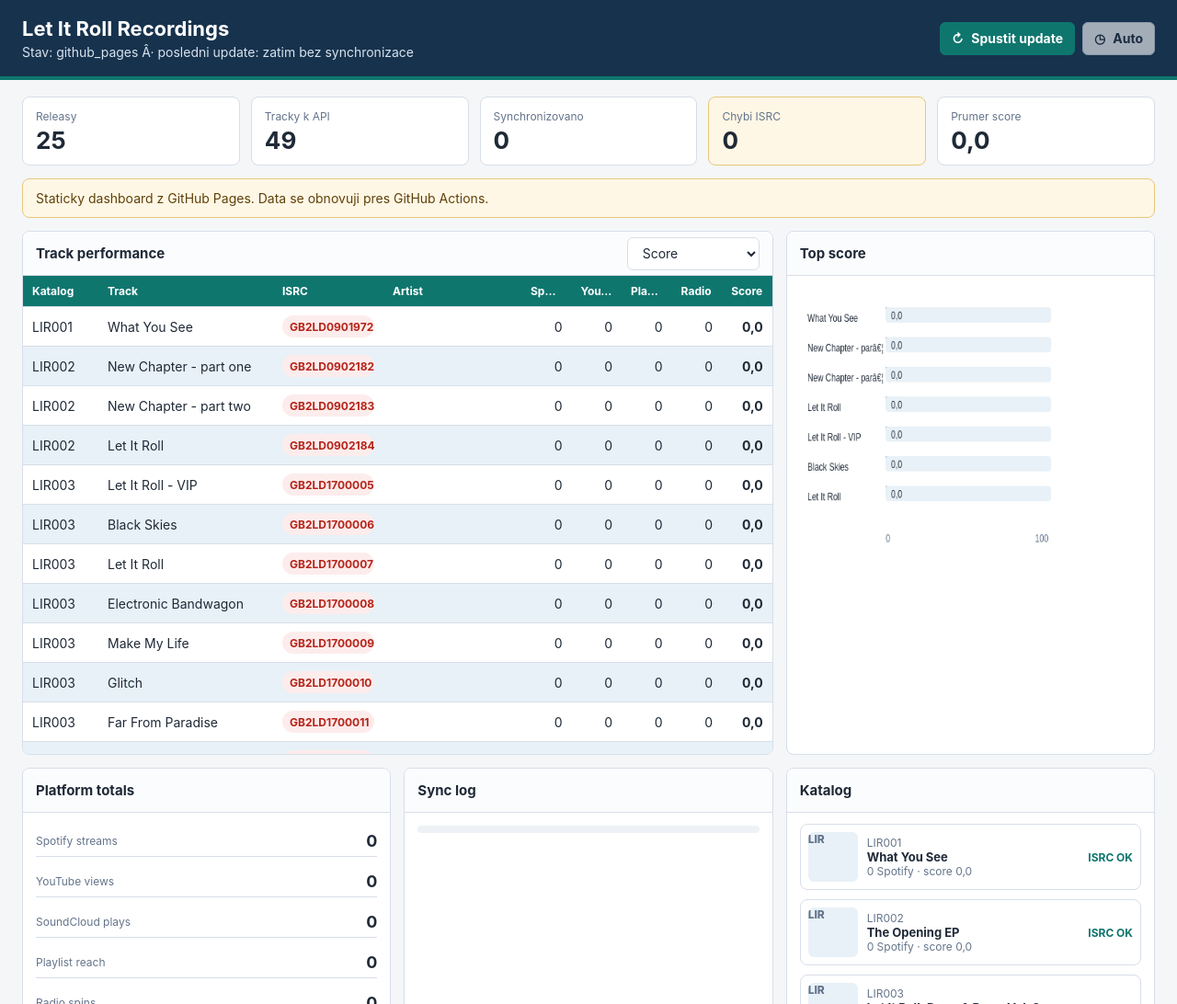
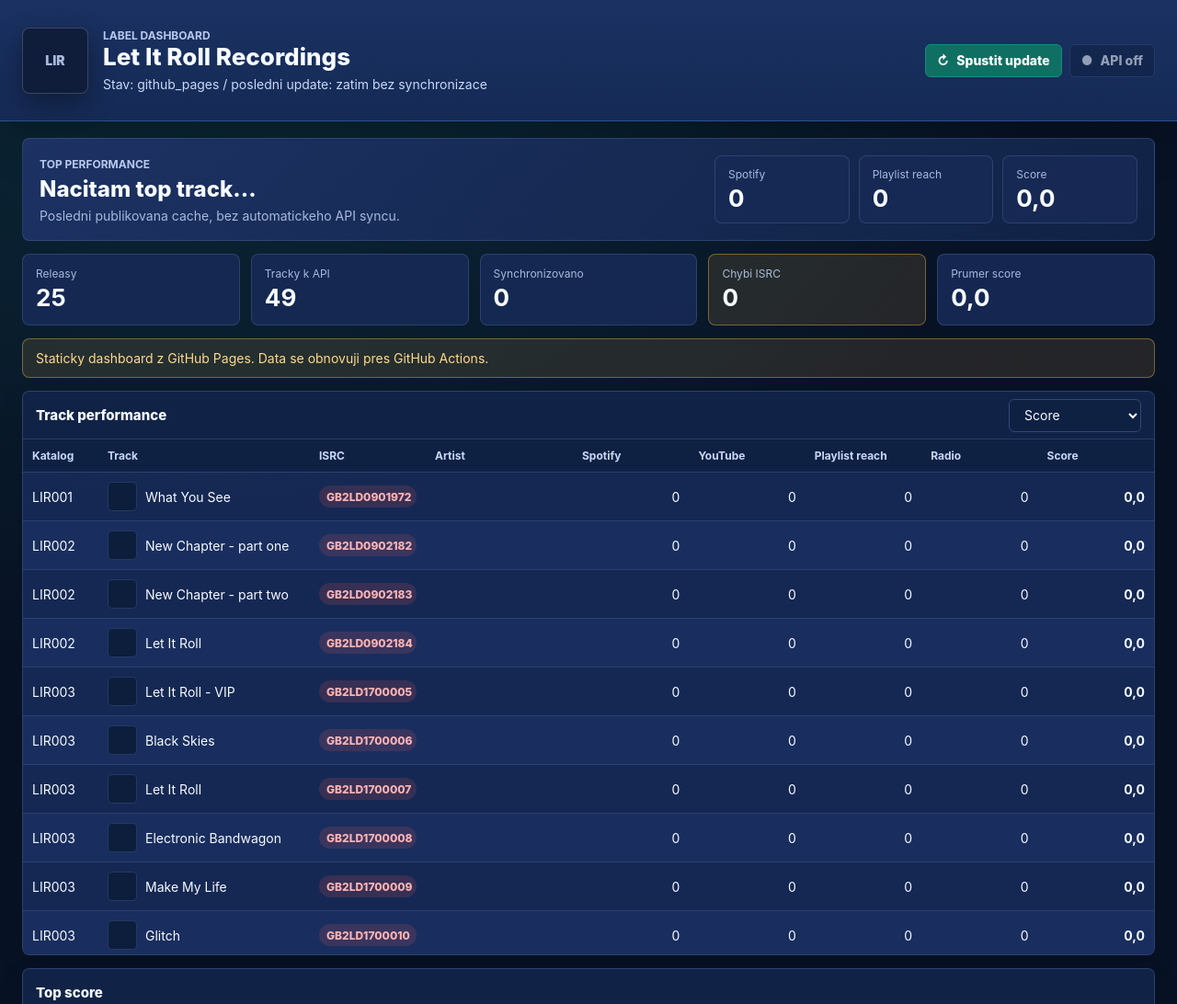
Before and after one commit to Dozikur/lir-recordings-dashboard, a website: page public/index.html in a window 1280 px wide. Shown: the top 1092 px of the page at 92% size. Drawn offline with Linux system fonts and the light colour scheme; no server answers; files whose address does not match are found by name.

Commit message:
Improve dashboard design mode

```diff
--- a/public/app.js
+++ b/public/app.js
@@ -28,6 +28,12 @@ const els = {
   progressBar: document.querySelector("#progressBar"),
   syncLog: document.querySelector("#syncLog"),
   releaseList: document.querySelector("#releaseList"),
+  heroCover: document.querySelector("#heroCover"),
+  heroTitle: document.querySelector("#heroTitle"),
+  heroMeta: document.querySelector("#heroMeta"),
+  heroSpotify: document.querySelector("#heroSpotify"),
+  heroPlaylist: document.querySelector("#heroPlaylist"),
+  heroScore: document.querySelector("#heroScore"),
 };
 
 els.syncButton.addEventListener("click", syncNow);
@@ -123,6 +129,7 @@ function render() {
   const summary = state.cache.summary || summarizeLocal(state.cache.tracks, state.catalog.releases);
   renderBanner();
   renderSummary(summary);
+  renderHero(state.cache.tracks);
   renderRows(state.cache.tracks);
   renderTotals(summary.totals || {});
   renderChart(state.cache.tracks);
@@ -159,7 +166,7 @@ function renderSummary(summary) {
   els.averageScore.textContent = decimal(summary.averageScore);
   const updated = state.cache?.updatedAt ? formatDateTime(state.cache.updatedAt) : "zatim bez synchronizace";
   const auth = state.config?.authMode === "not_configured" ? "bez API" : state.config?.authMode;
-  els.syncLine.textContent = `Stav: ${auth} Â· posledni update: ${updated}`;
+  els.syncLine.textContent = `Stav: ${auth} / posledni update: ${updated}`;
 }
 
 function renderRows(inputTracks) {
@@ -172,9 +179,14 @@ function renderRows(inputTracks) {
       const isrc = isMissing
         ? '<span class="pill missing">chybi ISRC</span>'
         : `<span class="pill ${status}">${escapeHtml(track.isrc)}</span>`;
+      const cover = track.imageUrl
+        ? `<img class="track-cover" src="${escapeHtml(track.imageUrl)}" alt="" loading="lazy" />`
+        : '<span class="track-cover track-cover-fallback"></span>';
       return `<tr>
         <td>${escapeHtml(track.catalogId || "")}</td>
-        <td title="${escapeHtml(track.release || "")}">${escapeHtml(track.track || "")}</td>
+        <td title="${escapeHtml(track.release || "")}">
+          <div class="track-cell">${cover}<span>${escapeHtml(track.track || "")}</span></div>
+        </td>
         <td>${isrc}</td>
         <td title="${escapeHtml(track.label || "")}">${escapeHtml(track.artist || "")}</td>
         <td class="num">${number(stats.spotifyStreams)}</td>
@@ -185,6 +197,24 @@ function renderRows(inputTracks) {
       </tr>`;
     })
     .join("");
+}
+
+function renderHero(tracks) {
+  const top = [...tracks]
+    .filter((track) => track.ok)
+    .sort((a, b) => (streamTotal(b) || b.score || 0) - (streamTotal(a) || a.score || 0))[0];
+  if (!top) return;
+
+  if (top.imageUrl) {
+    els.heroCover.innerHTML = `<img src="${escapeHtml(top.imageUrl)}" alt="" />`;
+  } else {
+    els.heroCover.textContent = top.catalogId || "LIR";
+  }
+  els.heroTitle.textContent = top.track || top.release || "Top track";
+  els.heroMeta.textContent = `${top.artist || "Unknown artist"} / ${top.catalogId || ""} / ${top.isrc || ""}`;
+  els.heroSpotify.textContent = number(top.stats?.spotifyStreams);
+  els.heroPlaylist.textContent = number(top.stats?.playlistReach);
+  els.heroScore.textContent = decimal(top.score || 0);
 }
 
 function sortTracks(tracks) {
--- a/public/index.html
+++ b/public/index.html
@@ -8,23 +8,40 @@
   </head>
   <body>
     <header class="topbar">
-      <div>
-        <h1>Let It Roll Recordings</h1>
-        <p id="syncLine">Nacitam dashboard...</p>
+      <div class="brand-lockup">
+        <div id="heroCover" class="hero-cover" aria-hidden="true">LIR</div>
+        <div>
+          <p class="eyebrow">Label dashboard</p>
+          <h1>Let It Roll Recordings</h1>
+          <p id="syncLine">Nacitam dashboard...</p>
+        </div>
       </div>
       <div class="actions">
-        <button id="syncButton" class="primary" type="button" title="Aktualizovat data">
+        <button id="syncButton" class="primary" type="button" title="Otevrit GitHub Actions">
           <span aria-hidden="true">↻</span>
-          <span>Aktualizovat</span>
+          <span>Otevrit workflow</span>
         </button>
-        <button id="autoButton" type="button" title="Automaticka aktualizace">
-          <span aria-hidden="true">◷</span>
-          <span>Auto</span>
+        <button id="autoButton" type="button" title="API sync je vypnuty pro design mode">
+          <span aria-hidden="true">●</span>
+          <span>API off</span>
         </button>
       </div>
     </header>
 
     <main>
+      <section class="hero-panel">
+        <div>
+          <span class="section-kicker">Top performance</span>
+          <h2 id="heroTitle">Nacitam top track...</h2>
+          <p id="heroMeta">Posledni publikovana cache, bez automatickeho API syncu.</p>
+        </div>
+        <div class="hero-stats">
+          <div><span>Spotify</span><strong id="heroSpotify">0</strong></div>
+          <div><span>Playlist reach</span><strong id="heroPlaylist">0</strong></div>
+          <div><span>Score</span><strong id="heroScore">0,0</strong></div>
+        </div>
+      </section>
+
       <section class="status-strip" aria-label="Stav">
         <div class="metric">
           <span>Releasy</span>
--- a/public/styles.css
+++ b/public/styles.css
@@ -1,17 +1,20 @@
 :root {
-  --bg: #f4f6f8;
-  --ink: #1f2937;
-  --muted: #64748b;
-  --line: #d7dee8;
-  --panel: #ffffff;
-  --navy: #17324d;
-  --teal: #0f766e;
-  --amber: #b7791f;
-  --red: #b42318;
-  --blue-soft: #e8f1f7;
-  --amber-soft: #fff7e6;
-  --red-soft: #fdecec;
-  --green-soft: #e8f6ef;
+  --bg: #071225;
+  --bg-2: #0b1730;
+  --panel: #172a55;
+  --panel-2: #1d3364;
+  --panel-3: #102346;
+  --line: #314878;
+  --line-soft: rgba(122, 157, 222, 0.22);
+  --ink: #f7fbff;
+  --muted: #a8b9dc;
+  --subtle: #7890bf;
+  --green: #1ed760;
+  --teal: #26d2b4;
+  --blue: #56a4ff;
+  --amber: #f4b740;
+  --red: #ff5d5d;
+  --shadow: 0 18px 50px rgba(0, 0, 0, 0.22);
 }
 
 * {
@@ -20,22 +23,13 @@
 
 body {
   margin: 0;
-  min-width: 1120px;
-  background: var(--bg);
+  min-width: 0;
+  background:
+    radial-gradient(circle at 18% -10%, rgba(38, 210, 180, 0.16), transparent 34%),
+    linear-gradient(180deg, #071225 0%, #081225 42%, #0a1428 100%);
   color: var(--ink);
   font-family: Aptos, Inter, Segoe UI, Arial, sans-serif;
   font-size: 14px;
-}
-
-.topbar {
-  display: flex;
-  align-items: center;
-  justify-content: space-between;
-  gap: 24px;
-  padding: 18px 24px;
-  background: var(--navy);
-  color: #fff;
-  border-bottom: 4px solid var(--teal);
 }
 
 h1,
@@ -45,19 +39,70 @@ p {
 }
 
 h1 {
-  font-size: 22px;
-  font-weight: 700;
+  font-size: 26px;
+  font-weight: 800;
   letter-spacing: 0;
 }
 
 h2 {
   font-size: 15px;
-  font-weight: 700;
+  font-weight: 800;
 }
 
-.topbar p {
-  margin-top: 4px;
-  color: #d7e3ee;
+main {
+  padding: 18px 24px 30px;
+}
+
+.topbar {
+  display: flex;
+  align-items: center;
+  justify-content: space-between;
+  gap: 24px;
+  min-height: 132px;
+  padding: 22px 24px;
+  background: linear-gradient(180deg, #1a3162 0%, #152a55 100%);
+  border-bottom: 1px solid rgba(86, 164, 255, 0.28);
+  box-shadow: var(--shadow);
+}
+
+.brand-lockup {
+  display: flex;
+  align-items: center;
+  gap: 16px;
+  min-width: 0;
+}
+
+.hero-cover {
+  display: grid;
+  width: 72px;
+  height: 72px;
+  place-items: center;
+  overflow: hidden;
+  border: 1px solid rgba(255, 255, 255, 0.18);
+  border-radius: 8px;
+  background: #0f1d3b;
+  color: var(--muted);
+  font-weight: 900;
+  box-shadow: 0 10px 28px rgba(0, 0, 0, 0.35);
+}
+
+.hero-cover img {
+  width: 100%;
+  height: 100%;
+  object-fit: cover;
+}
+
+.eyebrow,
+.section-kicker {
+  color: #b9c9ec;
+  font-size: 12px;
+  font-weight: 700;
+  text-transform: uppercase;
+}
+
+.topbar p:not(.eyebrow) {
+  margin-top: 6px;
+  color: #c9d8f7;
 }
 
 .actions {
@@ -69,7 +114,7 @@ button,
 select {
   height: 36px;
   border: 1px solid var(--line);
-  background: #fff;
+  background: #0f2143;
   color: var(--ink);
   border-radius: 6px;
   padding: 0 12px;
@@ -81,22 +126,80 @@ button {
   align-items: center;
   gap: 8px;
   cursor: pointer;
-  font-weight: 700;
+  font-weight: 800;
 }
 
 button.primary {
-  background: var(--teal);
-  border-color: var(--teal);
+  background: #106f63;
+  border-color: #178b7c;
   color: #fff;
 }
 
 button:disabled {
-  cursor: wait;
-  opacity: 0.6;
+  cursor: default;
+  opacity: 0.55;
 }
 
-main {
-  padding: 18px 24px 28px;
+.hero-panel {
+  display: flex;
+  align-items: center;
+  justify-content: space-between;
+  gap: 20px;
+  margin-bottom: 14px;
+  padding: 18px;
+  border: 1px solid var(--line-soft);
+  border-radius: 8px;
+  background: linear-gradient(135deg, rgba(29, 51, 100, 0.98), rgba(16, 35, 70, 0.98));
+}
+
+.hero-panel h2 {
+  margin-top: 5px;
+  font-size: 24px;
+}
+
+.hero-panel p {
+  margin-top: 6px;
+  color: var(--muted);
+}
+
+.hero-stats {
+  display: grid;
+  grid-template-columns: repeat(3, minmax(128px, 1fr));
+  gap: 10px;
+  min-width: 460px;
+}
+
+.hero-stats div,
+.metric,
+.panel,
+.banner {
+  border: 1px solid var(--line-soft);
+  border-radius: 8px;
+  background: rgba(23, 42, 85, 0.92);
+}
+
+.hero-stats div {
+  min-height: 74px;
+  padding: 12px 14px;
+}
+
+.hero-stats span,
+.metric span,
+.totals span,
+.release-copy span,
+.release-copy small {
+  display: block;
+  color: var(--muted);
+  font-size: 12px;
+}
+
+.hero-stats strong,
+.metric strong {
+  display: block;
+  margin-top: 6px;
+  color: var(--ink);
+  font-size: 26px;
+  line-height: 1;
 }
 
 .status-strip {
@@ -106,51 +209,28 @@ main {
   margin-bottom: 14px;
 }
 
-.metric,
-.panel,
-.banner {
-  background: var(--panel);
-  border: 1px solid var(--line);
-  border-radius: 8px;
-}
-
 .metric {
+  min-height: 78px;
   padding: 13px 14px;
-  min-height: 74px;
-}
-
-.metric span,
-.totals span,
-.release-list span {
-  display: block;
-  color: var(--muted);
-  font-size: 12px;
-}
-
-.metric strong {
-  display: block;
-  margin-top: 6px;
-  font-size: 26px;
-  line-height: 1;
 }
 
 .metric.warn {
-  background: var(--amber-soft);
-  border-color: #e8c77c;
+  background: rgba(244, 183, 64, 0.12);
+  border-color: rgba(244, 183, 64, 0.42);
 }
 
 .banner {
   margin-bottom: 14px;
   padding: 12px 14px;
-  background: var(--amber-soft);
-  border-color: #e8c77c;
-  color: #5f4108;
+  background: rgba(244, 183, 64, 0.12);
+  border-color: rgba(244, 183, 64, 0.42);
+  color: #ffd98a;
 }
 
 .banner.error {
-  background: var(--red-soft);
-  border-color: #ef9a9a;
-  color: var(--red);
+  background: rgba(255, 93, 93, 0.12);
+  border-color: rgba(255, 93, 93, 0.44);
+  color: #ffb3b3;
 }
 
 .hidden {
@@ -174,6 +254,7 @@ main {
 .panel {
   min-height: 220px;
   overflow: hidden;
+  box-shadow: 0 10px 28px rgba(0, 0, 0, 0.12);
 }
 
 .panel-head {
@@ -181,40 +262,41 @@ main {
   align-items: center;
   justify-content: space-between;
   gap: 12px;
-  height: 48px;
+  height: 52px;
   padding: 0 14px;
-  border-bottom: 1px solid var(--line);
-  background: #fbfcfd;
+  border-bottom: 1px solid var(--line-soft);
+  background: rgba(16, 35, 70, 0.9);
 }
 
 .table-wrap {
+  max-height: 560px;
   overflow: auto;
-  max-height: 520px;
 }
 
 table {
   width: 100%;
+  min-width: 1080px;
   border-collapse: collapse;
   table-layout: fixed;
 }
 
 th,
 td {
-  border-bottom: 1px solid var(--line);
-  padding: 9px 10px;
+  overflow: hidden;
+  padding: 10px 10px;
+  border-bottom: 1px solid var(--line-soft);
   text-align: left;
+  text-overflow: ellipsis;
   vertical-align: middle;
   white-space: nowrap;
-  overflow: hidden;
-  text-overflow: ellipsis;
 }
 
 th {
   position: sticky;
   top: 0;
-  background: var(--teal);
-  color: #fff;
   z-index: 1;
+  background: #0f2143;
+  color: #c8d7f7;
   font-size: 12px;
 }
 
@@ -223,15 +305,15 @@ th:nth-child(1) {
 }
 
 th:nth-child(2) {
-  width: 190px;
+  width: 230px;
 }
 
 th:nth-child(3) {
-  width: 120px;
+  width: 126px;
 }
 
 th:nth-child(4) {
-  width: 150px;
+  width: 160px;
 }
 
 td.num,
@@ -239,8 +321,41 @@ th.num {
   text-align: right;
 }
 
+tbody tr {
+  background: rgba(23, 42, 85, 0.72);
+}
+
 tbody tr:nth-child(even) {
-  background: var(--blue-soft);
+  background: rgba(29, 51, 100, 0.72);
+}
+
+tbody tr:hover {
+  background: rgba(50, 78, 137, 0.84);
+}
+
+.track-cell {
+  display: flex;
+  align-items: center;
+  gap: 9px;
+  min-width: 0;
+}
+
+.track-cell span {
+  overflow: hidden;
+  text-overflow: ellipsis;
+}
+
+.track-cover {
+  flex: 0 0 32px;
+  width: 32px;
+  height: 32px;
+  border-radius: 5px;
+  object-fit: cover;
+  background: #0d1e3d;
+}
+
+.track-cover-fallback {
+  border: 1px solid var(--line-soft);
 }
 
 .pill {
@@ -250,20 +365,20 @@ tbody tr:nth-child(even) {
   min-height: 24px;
   padding: 2px 8px;
   border-radius: 999px;
-  background: var(--green-soft);
-  color: #146c43;
+  background: rgba(30, 215, 96, 0.14);
+  color: #8ff0b2;
   font-size: 12px;
-  font-weight: 700;
+  font-weight: 800;
 }
 
 .pill.missing {
-  background: var(--amber-soft);
-  color: var(--amber);
+  background: rgba(244, 183, 64, 0.16);
+  color: #ffd98a;
 }
 
 .pill.error {
-  background: var(--red-soft);
-  color: var(--red);
+  background: rgba(255, 93, 93, 0.14);
+  color: #ffb3b3;
 }
 
 canvas {
@@ -284,20 +399,21 @@ canvas {
   align-items: center;
   justify-content: space-between;
   gap: 16px;
-  min-height: 34px;
-  border-bottom: 1px solid var(--line);
+  min-height: 38px;
+  border-bottom: 1px solid var(--line-soft);
 }
 
 .totals strong {
+  color: var(--ink);
   font-size: 18px;
 }
 
 .progress {
   height: 8px;
   margin: 14px;
-  background: #eef2f6;
+  overflow: hidden;
   border-radius: 999px;
-  overflow: hidden;
+  background: #0e2143;
 }
 
 #progressBar {
@@ -308,12 +424,12 @@ canvas {
 }
 
 .log {
+  max-height: 166px;
   margin: 0;
+  overflow: auto;
   padding: 0 14px 14px 32px;
   color: var(--muted);
   line-height: 1.45;
-  max-height: 166px;
-  overflow: auto;
 }
 
 .release-list {
@@ -327,22 +443,22 @@ canvas {
 
 .release-card {
   display: grid;
-  grid-template-columns: 54px minmax(0, 1fr) auto;
+  grid-template-columns: 56px minmax(0, 1fr) auto;
   align-items: center;
   gap: 10px;
-  min-height: 68px;
+  min-height: 72px;
   padding: 8px;
-  border: 1px solid var(--line);
+  border: 1px solid var(--line-soft);
   border-radius: 8px;
-  background: #fff;
+  background: rgba(16, 35, 70, 0.82);
 }
 
 .release-cover {
-  width: 54px;
-  height: 54px;
+  width: 56px;
+  height: 56px;
   overflow: hidden;
   border-radius: 6px;
-  background: var(--blue-soft);
+  background: #0d1e3d;
 }
 
 .release-cover img {
@@ -357,20 +473,13 @@ canvas {
   width: 100%;
   height: 100%;
   place-items: center;
-  color: var(--navy);
+  color: var(--muted);
   font-size: 12px;
-  font-weight: 800;
+  font-weight: 900;
 }
 
 .release-copy {
   min-width: 0;
-}
-
-.release-copy span,
-.release-copy small {
-  display: block;
-  color: var(--muted);
-  font-size: 12px;
 }
 
 .release-copy strong {
@@ -383,28 +492,43 @@ canvas {
 }
 
 .release-card em {
-  color: var(--teal);
+  color: #8ff0b2;
   font-size: 12px;
   font-style: normal;
-  font-weight: 700;
+  font-weight: 800;
   white-space: nowrap;
 }
 
+@media (max-width: 1320px) {
+  .grid {
+    grid-template-columns: 1fr;
+  }
+
+  .span-4,
+  .span-8 {
+    grid-column: span 1;
+  }
+}
+
 @media (max-width: 900px) {
-  body {
-    min-width: 0;
+  main {
+    padding: 14px;
   }
 
   .topbar,
+  .hero-panel,
   .panel-head {
     align-items: flex-start;
     flex-direction: column;
     height: auto;
   }
 
+  .hero-stats,
   .status-strip,
   .grid {
     grid-template-columns: 1fr;
+    min-width: 0;
+    width: 100%;
   }
 
   .span-4,
```
Also changed, not shown: .github/workflows/dashboard-pages.yml.
